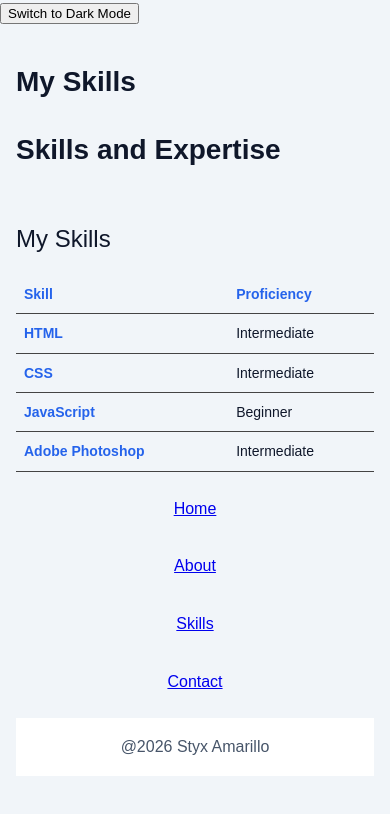
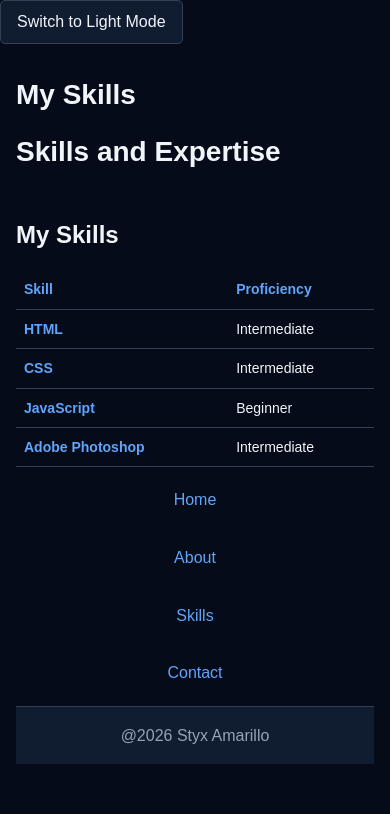
Before and after one commit to kyamarillo/it0043-portfolio, a plain HTML site: page skills.html in a window 390 px wide. Both pictures are taken after a click on the button "Switch to Dark Mode". Drawn offline with Linux system fonts and the light colour scheme.

Commit message:
dark mode button

```diff
--- a/css/style.css
+++ b/css/style.css
@@ -1,6 +1,7 @@
 :root {
     color-scheme: light;
 
+    /* Light mode colors */
     --color-background: #F1F5F9;
     --color-surface: #FFFFFF;
     --color-text: #0F172A;
@@ -8,11 +9,30 @@
     --color-accent: #2563EB;
     --color-accent-hover: #1D4ED8;
     --color-border: #CBD5E1;
+    --color-hover: #DBEAFE;
+    --color-button-text: #FFFFFF;
 
+    /* Spacing */
+    --space-1: 0.25rem;
+    --space-2: 0.5rem;
+    --space-3: 1rem;
+    --space-4: 1.5rem;
+    --space-5: 2rem;
+
+    /* Typography */
+    --text-small: 0.875rem;
+    --text-body: 1rem;
+    --text-large: 1.5rem;
+    --text-title: 2.5rem;
+
+    /* Shape */
+    --radius-small: 5px;
+    --radius-medium: 8px;
+    --radius-large: 12px;
 }
 
-[data-theme="dark"]
-:root {
+/* Dark mode */
+[data-theme="dark"] {
     color-scheme: dark;
 
     --color-background: #050B18;
@@ -22,51 +42,52 @@
     --color-accent: #60A5FA;
     --color-accent-hover: #93C5FD;
     --color-border: #334155;
+    --color-hover: #1E293B;
+    --color-button-text: #050B18;
 }
 
-:root {
-    --space-1: 0.25rem;
-    --space-2: 0.5rem;
-    --space-3: 1rem;
-    --space-4: 1.5rem;
-    --space-5: 2rem;
-
-    --text-small: 0.875rem;
-    --text-body: 1rem;
-    --text-large: 1.5rem;
-    --text-title: 2.5rem;
+/* General page styles */
+* {
+    box-sizing: border-box;
 }
 
-body
-{
+html {
+    scroll-behavior: smooth;
+}
+
+body {
     margin: 0;
     background-color: var(--color-background);
     color: var(--color-text);
     font-family: Arial, sans-serif;
     font-size: var(--text-body);
     line-height: 1.6;
+    transition: background-color 0.25s ease, color 0.25s ease;
 }
 
+/* Main content */
 main {
     width: 100%;
     max-width: 1000px;
-    box-sizing: border-box;
     margin: 0 auto;
     padding: clamp(1rem, 4vw, 2rem);
 }
 
 h1 {
-    font-size: clamp(1.75rem, 5vw, 2.5rem);
+    font-size: clamp(1.75rem, 5vw, var(--text-title));
+    line-height: 1.2;
 }
 
 h2 {
-    font-size: clamp(1.2rem, 3vw, 1.5rem);
+    font-size: clamp(1.2rem, 3vw, var(--text-large));
+    line-height: 1.3;
 }
 
 p {
     overflow-wrap: anywhere;
 }
 
+/* Navigation */
 nav {
     display: flex;
     flex-wrap: wrap;
@@ -78,43 +99,71 @@ nav {
 nav a {
     display: inline-block;
     padding: var(--space-2) var(--space-3);
+    color: var(--color-accent);
+    text-decoration: none;
+    border-radius: var(--radius-small);
+    transition: background-color 0.2s ease, color 0.2s ease;
 }
 
-nav a:hover
-{
-    color: var(--color-accent);
-    background-color: #292929;
+nav a:hover {
+    color: var(--color-accent-hover);
+    background-color: var(--color-hover);
 }
 
-nav a:focus
-{
+nav a:focus-visible,
+.button:focus-visible,
+button:focus-visible {
     outline: 2px solid var(--color-accent);
     outline-offset: 3px;
 }
 
-.card
-{
+/* Cards */
+.card {
     background-color: var(--color-surface);
     padding: var(--space-4);
     margin-bottom: var(--space-4);
-    border-radius: 8px;
+    border: 1px solid var(--color-border);
+    border-radius: var(--radius-medium);
+    transition: background-color 0.25s ease;
 }
 
-.button
-{
+/* Buttons */
+.button {
     display: inline-block;
     padding: var(--space-2) var(--space-4);
     background-color: var(--color-accent);
-    color: white;
+    color: var(--color-button-text);
     text-decoration: none;
-    border-radius: 5px;
+    border: none;
+    border-radius: var(--radius-small);
+    cursor: pointer;
+    transition: background-color 0.2s ease, transform 0.2s ease;
 }
 
-.button:hover
-{
-    opacity: 0.8;
+.button:hover {
+    background-color: var(--color-accent-hover);
 }
 
+button {
+    font: inherit;
+}
+
+/* Theme toggle button */
+#theme-toggle {
+    padding: var(--space-2) var(--space-3);
+    background-color: var(--color-surface);
+    color: var(--color-text);
+    border: 1px solid var(--color-border);
+    border-radius: var(--radius-small);
+    cursor: pointer;
+    transition: background-color 0.2s ease, color 0.2s ease;
+}
+
+#theme-toggle:hover {
+    background-color: var(--color-hover);
+}
+
+/* Responsive tables */
 .table-wrapper {
     width: 100%;
     overflow-x: auto;
@@ -123,94 +172,73 @@ nav a:focus
 table {
     width: 100%;
     border-collapse: collapse;
+    margin-top: var(--space-4);
+}
+
+caption {
+    margin-bottom: var(--space-3);
+    text-align: left;
+    font-size: var(--text-large);
+    font-weight: bold;
 }
 
 th,
 td {
+    padding: var(--space-3);
+    border-bottom: 1px solid var(--color-border);
+    text-align: left;
     overflow-wrap: anywhere;
 }
 
-table
-{
-    width: 100%;
-    border-collapse: collapse;
-    margin-top: var(--space-4);
-}
-
-caption
-{
-    text-align: left;
-    font-size: var(--text-large);
-    margin-bottom: var(--space-3);
-}
-
-th,
-td
-{
-    padding: var(--space-3);
-    border-bottom: 1px solid #444;
-    text-align: left;
-}
-
-th
-{
+th {
     color: var(--color-accent);
 }
 
-footer
-{
+/* Footer */
+footer {
     padding: var(--space-4);
     text-align: center;
     color: var(--color-muted);
     background-color: var(--color-surface);
+    border-top: 1px solid var(--color-border);
 }
 
+/* Mobile: 600px and below */
 @media (max-width: 600px) {
     main {
-        padding: 1rem;
-    }
-
-    h1 {
-        font-size: 1.75rem;
-    }
-
-    h2 {
-        font-size: 1.25rem;
+        padding: var(--space-3);
     }
 
     nav {
         flex-direction: column;
         align-items: stretch;
-        padding: 0.75rem;
+        padding: var(--space-2);
     }
 
     nav a {
+        padding: 0.75rem;
         text-align: center;
-        padding: 0.75rem;
     }
 
     .card {
-        padding: 1rem;
+        padding: var(--space-3);
     }
 
     th,
     td {
-        padding: 0.5rem;
-        font-size: 0.875rem;
+        padding: var(--space-2);
+        font-size: var(--text-small);
     }
 
     footer {
-        padding: 1rem;
+        padding: var(--space-3);
     }
 }
 
+/* Tablet: 601px to 900px */
 @media (min-width: 601px) and (max-width: 900px) {
     main {
-        padding: 1.5rem;
-    }
-
-    h1 {
-        font-size: 2.1rem;
+        padding: var(--space-4);
     }
 
     nav {
@@ -223,18 +251,15 @@ footer
     }
 }
 
+/* Desktop: 901px and above */
 @media (min-width: 901px) {
-     main {
-        padding: 2rem;
-    }
-
     nav {
         flex-direction: row;
         justify-content: flex-start;
     }
 
     .card {
-        padding: 1.5rem;
+        padding: var(--space-4);
     }
 }
 
--- a/js/script.js
+++ b/js/script.js
@@ -16,25 +16,40 @@ if (menuButton && navigationMenu) {
   });
 }
 
-const themeButton = document.querySelector("#theme-button");
 
-if (themeButton) {
-  const savedTheme = localStorage.getItem("theme");
+document.addEventListener("DOMContentLoaded", function () {
+    const themeToggle = document.getElementById("theme-toggle");
+    const html = document.documentElement;
 
-  if (savedTheme === "dark") {
-    document.body.classList.add("dark-mode");
-  }
+    // Stop if the button does not exist on this page
+    if (!themeToggle) {
+        return;
+    }
 
-  themeButton.addEventListener("click", function () {
-    document.body.classList.toggle("dark-mode");
+    // Set the initial button label
+    function updateButtonText() {
+        const isDark = html.getAttribute("data-theme") === "dark";
 
-    const currentTheme = document.body.classList.contains("dark-mode")
-      ? "dark"
-      : "light";
+        themeToggle.textContent = isDark
+            ? "Switch to Light Mode"
+            : "Switch to Dark Mode";
+    }
 
-    localStorage.setItem("theme", currentTheme);
-  });
-}
+    // Toggle between light and dark mode
+    themeToggle.addEventListener("click", function () {
+        const isDark = html.getAttribute("data-theme") === "dark";
+
+        if (isDark) {
+            html.removeAttribute("data-theme");
+        } else {
+            html.setAttribute("data-theme", "dark");
+        }
+
+        updateButtonText();
+    });
+
+    updateButtonText();
+});
 
 const projects = [
   {
--- a/skills.html
+++ b/skills.html
@@ -7,6 +7,7 @@
         <link rel="stylesheet" href="css/style.css">
     </head>
     <body>
+    <script src="js/script.js"></script>
     <button id="theme-toggle" type="button">
         Switch to Dark Mode
     </button>
```
Also changed, not shown: about.html (+2 -1 lines), contact.html (+1 -0 lines), index.html (+1 -0 lines).
